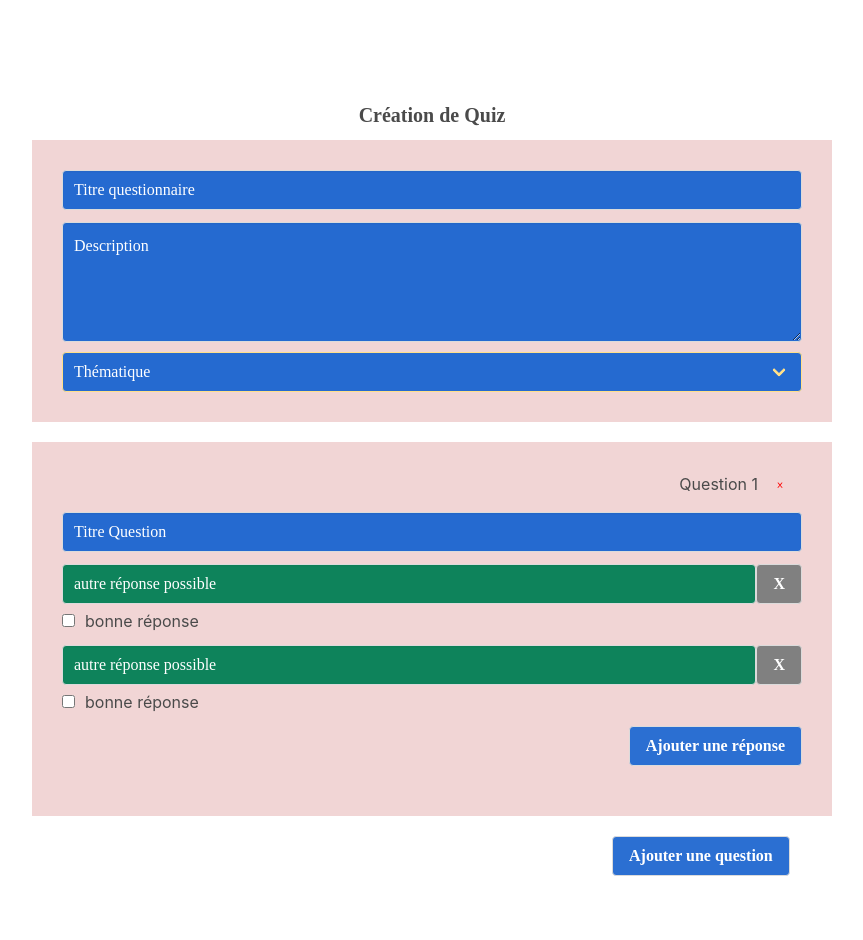
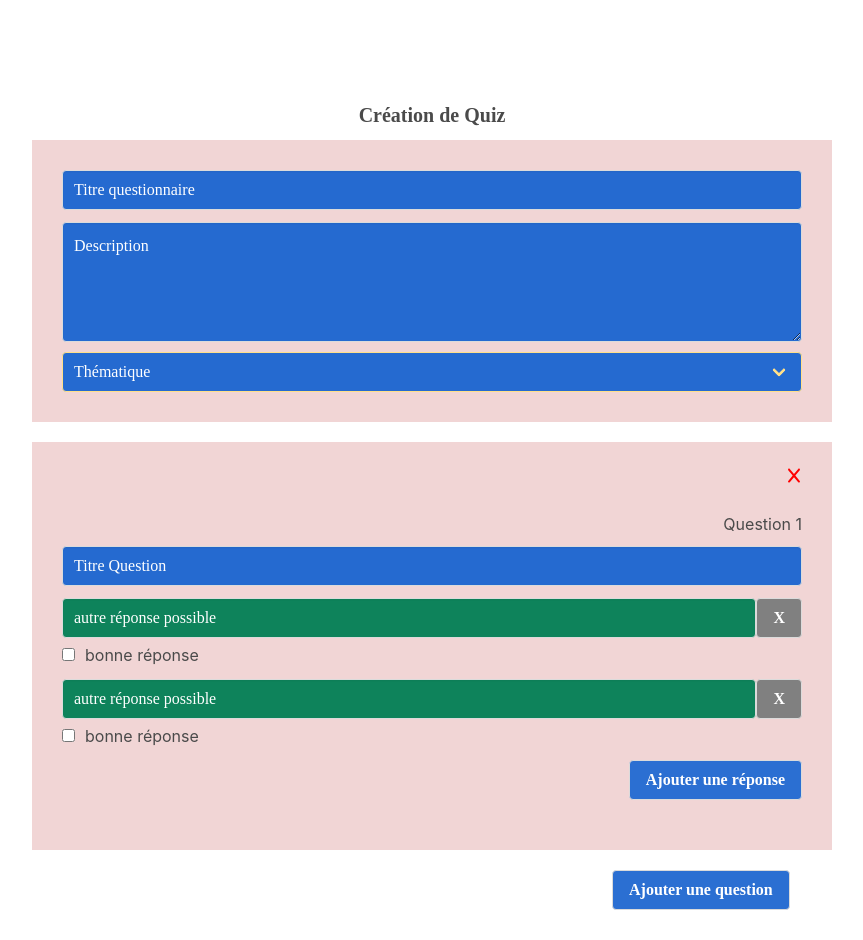
Before and after one commit to margauxln/quizandlearn, a React app in the folder frontend/: page /create-quiz in a window 1280 px wide. Shown: the whole page, without its empty margins (208-1071 px from the left). Before the commit the page ends 906 px from the top, so only its background shows below. Built offline with nearby package versions, Linux system fonts and the light colour scheme; sample sign-in values are in the browser's storage.

Commit message:
feat-US7-cross to eliminate question in right position

```diff
--- a/frontend/src/pages/QuizCreation/QuizCreation.css
+++ b/frontend/src/pages/QuizCreation/QuizCreation.css
@@ -104,11 +104,6 @@
     justify-content: end;
 }
 
-.removeQuestion{
-    height: 1.2em;
-    padding-bottom: 0.8em;
-}
-
 /*answers*/
 .addAnswerContainer{
     display: flex;
@@ -131,6 +126,14 @@
     background-color: transparent;
     border: none;
     cursor: pointer;
+    position: relative;
+    left: 710px;
+    top: -10px;
+}
+
+.removeQuestionIcon{
+    height: 2em;
+    padding-bottom: 0.8em;
 }
 
 .removeAnswer{
--- a/frontend/src/pages/QuizCreation/QuizCreation.jsx
+++ b/frontend/src/pages/QuizCreation/QuizCreation.jsx
@@ -119,15 +119,12 @@ const QuizCreation = () => {
                                 formik.values.questions.map((question, index)=>(
 
                                     <div className="sectionContainer" key={index}>
-                                        <div className="QuestionAndDeleteContainer">
-                                            <p className="questionNumber" >Question {index + 1}</p>
-                                            <button
-                                                className="button deleteQuestion"
-                                                type="button"
-                                                onClick={() => remove(index)
-                                            }> <FontAwesomeIcon icon={faX} className="removeQuestion"/> </button>
-                                        </div>
-
+                                        <button
+                                            className="button deleteQuestion"
+                                            type="button"
+                                            onClick={() => remove(index)
+                                        }> <FontAwesomeIcon icon={faX} className="removeQuestionIcon"/> </button>
+                                        <p className="questionNumber" >Question {index + 1}</p>
 
                                         {/*Question Title*/}
                                         <div className="field">
```
